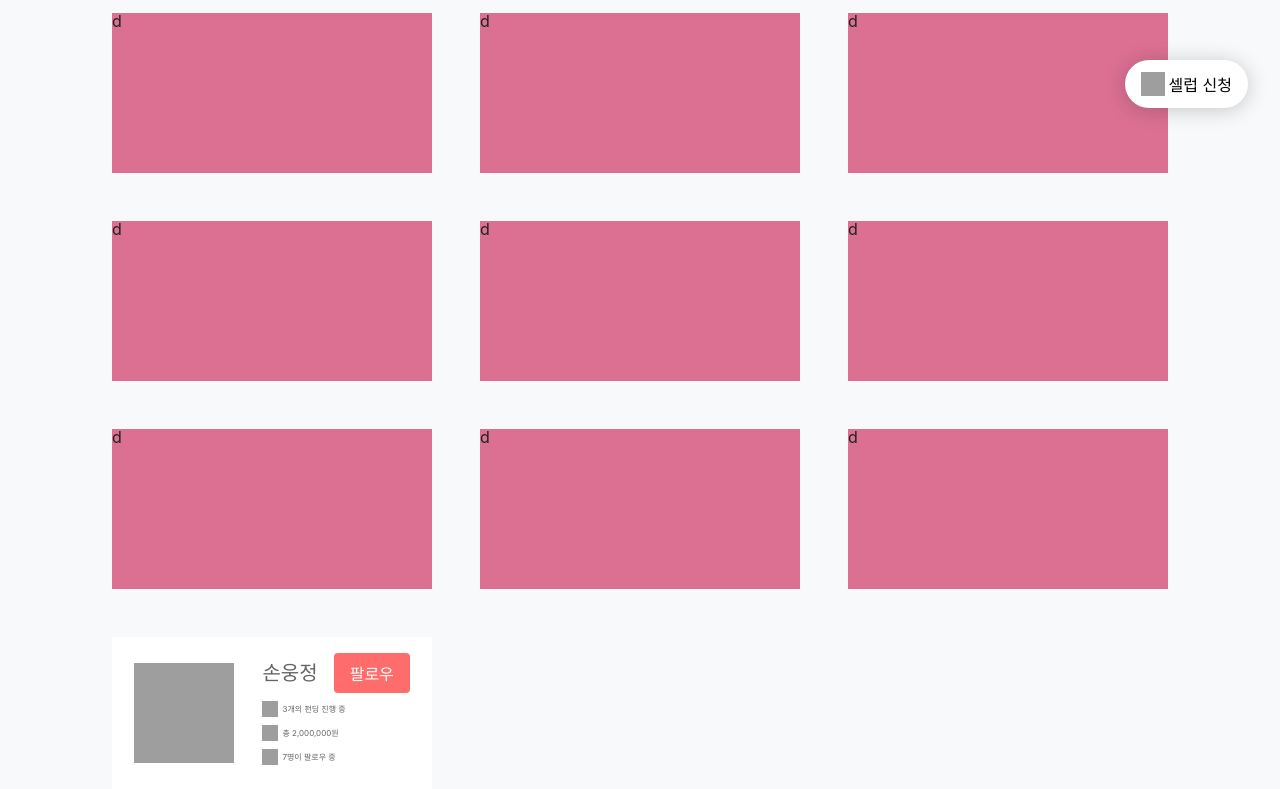
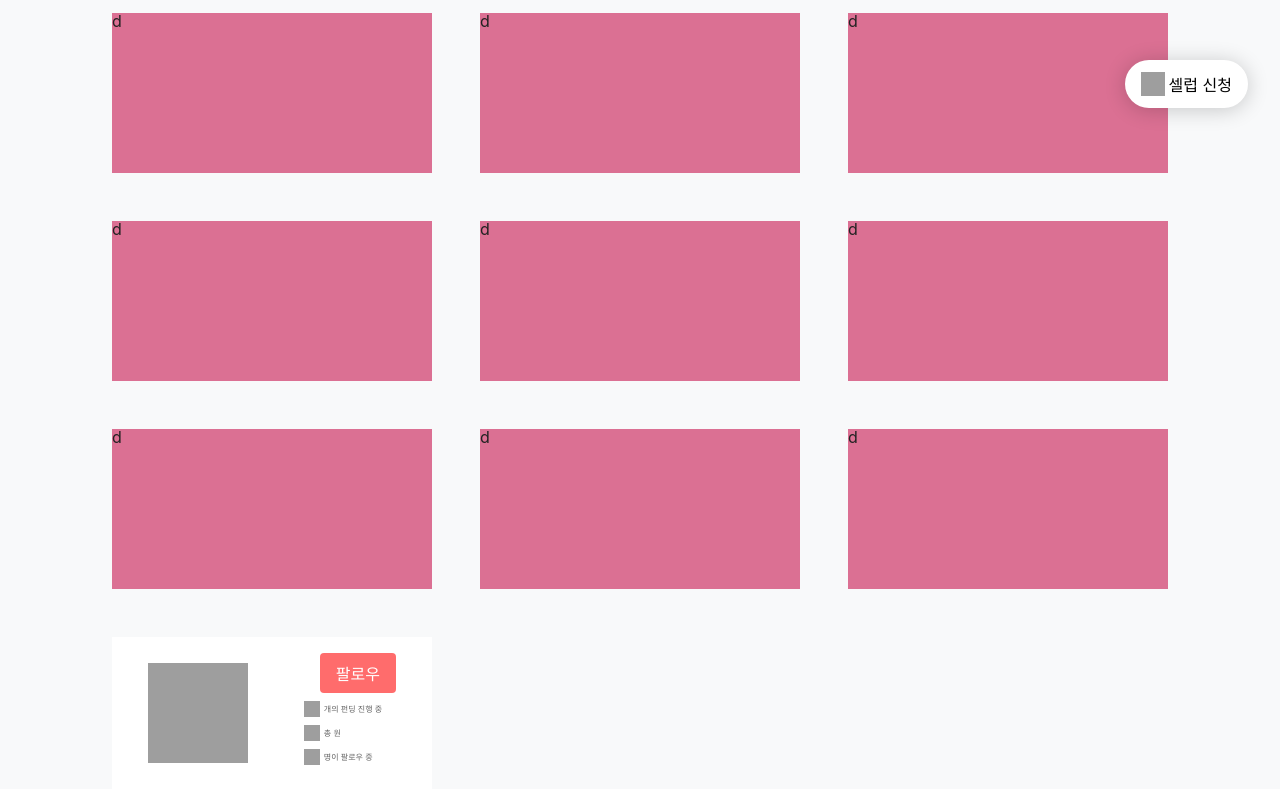
Before and after one commit to Step3-kakao-tech-campus/Team13_FE, a React (Vite) app in the folder src/: page / in a window 1280 px wide. Shown: the part 660-1449 px from the top of the page. Built offline with nearby package versions, Linux system fonts and the light colour scheme; grey boxes are pictures that could not be loaded; a web font is replaced by a local one.

Commit message:
fix: props 관리

```diff
--- a/src/src/components/common/CelebInfoGridCard.jsx
+++ b/src/src/components/common/CelebInfoGridCard.jsx
@@ -42,14 +42,21 @@ const Styled = {
 };
 
 // function CelebInfoGridCard({ children, ...props }) {
-function CelebInfoGridCard() {
+function CelebInfoGridCard({
+  id,
+  name,
+  profileUrl,
+  fundInProgressNum,
+  totalFundMoney,
+  followerNum,
+}) {
   return (
     <>
       <Styled.Container>
         <Celeb />
         <Styled.TextContainer>
           <Styled.Text main className="name">
-            <span>손웅정</span>
+            <span>{name}</span>
             <Button
               style={{ marginLeft: "1rem" }}
               isHoverStyle={BUTTON_TYPE.PRIMARY}
@@ -59,15 +66,15 @@ function CelebInfoGridCard() {
           </Styled.Text>
           <Styled.Text>
             <InProgress />
-            <span>3개의 펀딩 진행 중</span>
+            <span>{fundInProgressNum}개의 펀딩 진행 중</span>
           </Styled.Text>
           <Styled.Text>
             <Money />
-            <span>총 2,000,000원</span>
+            <span>총 {totalFundMoney}원</span>
           </Styled.Text>
           <Styled.Text>
             <User />
-            <span>7명이 팔로우 중</span>
+            <span>{followerNum}명이 팔로우 중</span>
           </Styled.Text>
         </Styled.TextContainer>
       </Styled.Container>
```
